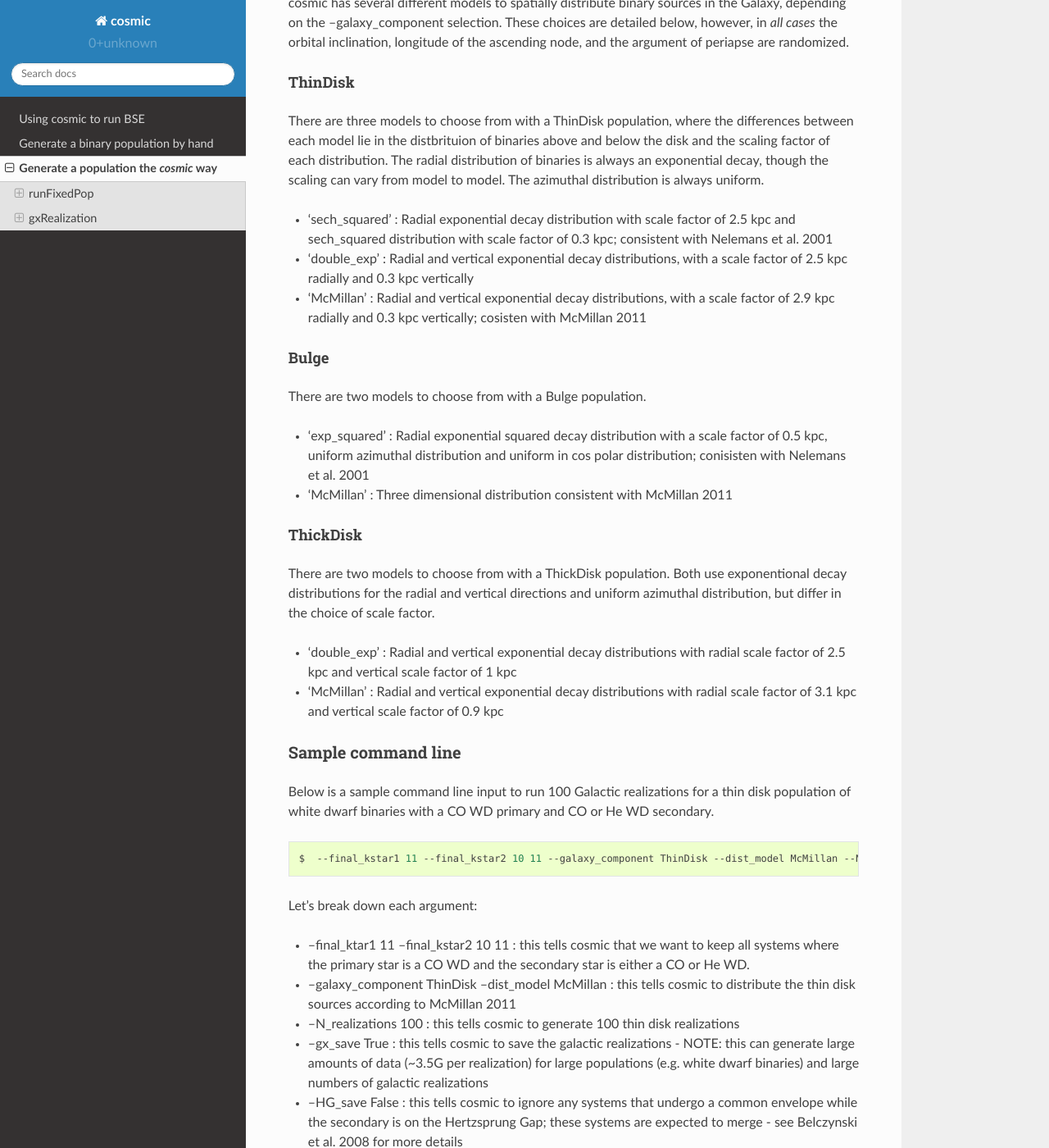
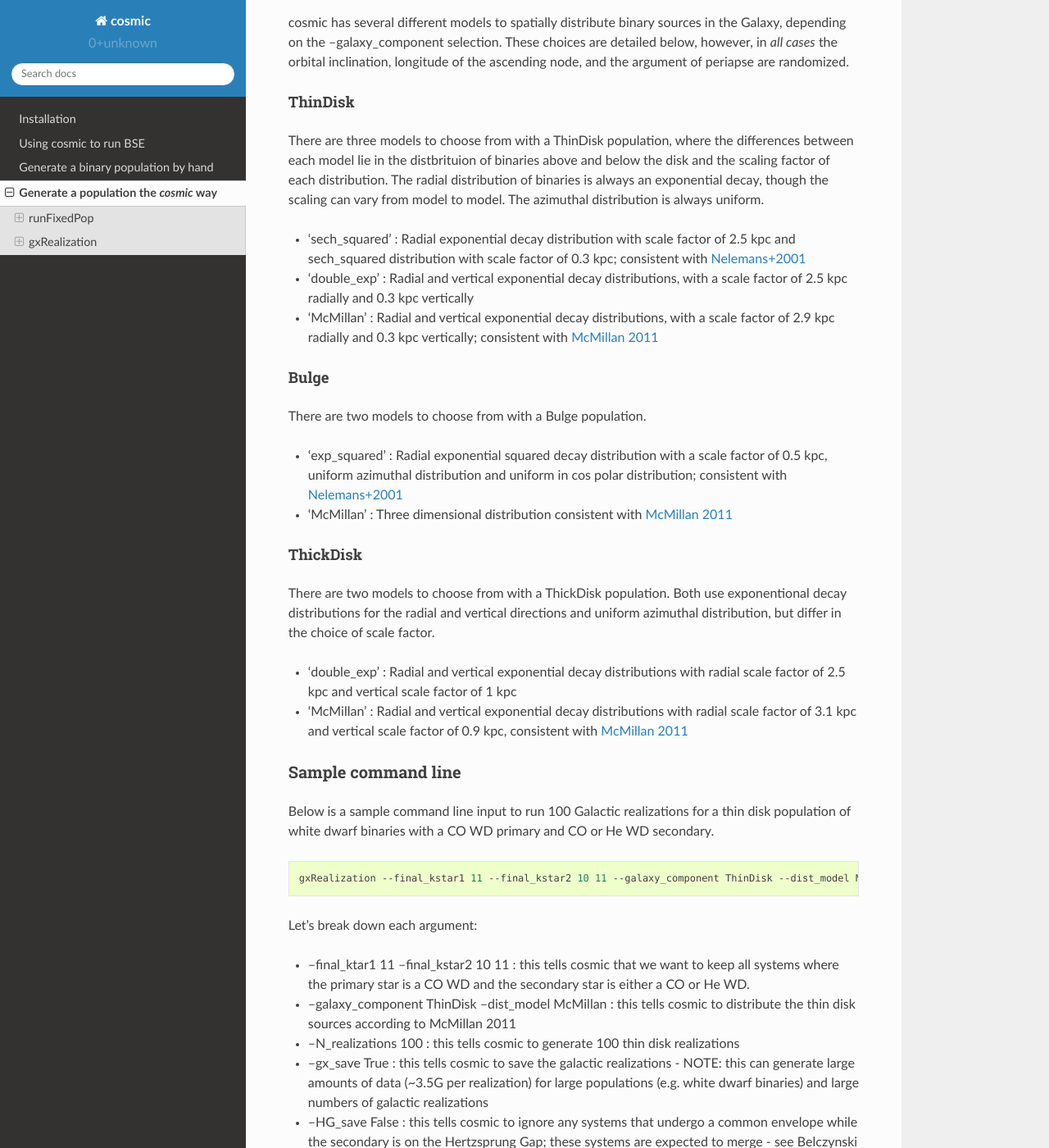
Before and after one commit to COSMIC-PopSynth/COSMIC, a Sphinx documentation site: the page built from docs/fixedpop/index.rst, in a window 1280 px wide and 1400 px high, scrolled down 2606 px. Shown: the whole window at 82% size. Built offline with Sphinx 7.4.7 and the Read the Docs theme 2.0.0, drawn with Linux system fonts in a browser that asks for light colours; some of the changed text lies outside the part shown.

Commit message:
adding in the docs!

```diff
--- a/docs/fixedpop/index.rst
+++ b/docs/fixedpop/index.rst
@@ -18,7 +18,7 @@
 
 .. code-block:: bash
 
-   $ runFixedPop -h
+   runFixedPop -h
 
 .. program-output:: runFixedPop -h
 
@@ -58,7 +58,9 @@
 
 * --convergence-params mass_1 mass_2 porb ecc : this tells cosmic to watch how the distributions of the masses, orbital period, and eccentricity of the binaries change with each iterated population
 
-* --initial_samp multidim : this tells cosmic to initialize the binaries with multidimensional parameter distributions according to Moe & Di Stefano 2017
+* --initial_samp multidim : this tells cosmic to initialize the binaries with multidimensional parameter distributions according to `Moe & Di Stefano 2017 <http://adsabs.harvard.edu/abs/2017ApJS..230...15M>`_
+
+* ---porb_cut: this tells cosmit to only retain systems with an orbital period less than 1e5 seconds
 
 * --Nstep 5000 --Niter 10000000 -n 1 : this tells cosmic to use 1 processor to evolve a maximum of 1e7 systems and check in every 5000 systems to track how the shape of the distributions of the parameters specified in convergence-params change
 
@@ -91,7 +93,7 @@
 
 .. code-block:: bash
 
-   $ gxRealization -h
+   gxRealization -h
 .. program-output:: gxRealization -h
 
 ======
@@ -104,20 +106,21 @@
 --------
 There are three models to choose from with a ThinDisk population, where the differences between each model lie in the distbrituion of binaries above and below the disk and the scaling factor of each distribution. The radial distribution of binaries is always an exponential decay, though the scaling can vary from model to model. The azimuthal distribution is always uniform.
 
-* 'sech_squared' : Radial exponential decay distribution with scale factor of 2.5 kpc and sech_squared distribution with scale factor of 0.3 kpc; consistent with Nelemans et al. 2001
+* 'sech_squared' : Radial exponential decay distribution with scale factor of 2.5 kpc and sech_squared distribution with scale factor of 0.3 kpc; consistent with `Nelemans+2001 <http://adsabs.harvard.edu/abs/2001A%26A...375..890N>`_
 
 * 'double_exp' : Radial and vertical exponential decay distributions, with a scale factor of 2.5 kpc radially and 0.3 kpc vertically
 
-* 'McMillan' : Radial and vertical exponential decay distributions, with a scale factor of 2.9 kpc radially and 0.3 kpc vertically; cosisten with McMillan 2011
+* 'McMillan' : Radial and vertical exponential decay distributions, with a scale factor of 2.9 kpc radially and 0.3 kpc vertically; consistent with `McMillan 2011 <http://adsabs.harvard.edu/abs/2011MNRAS.414.2446M>`_
 
 -----
 Bulge
 -----
 There are two models to choose from with a Bulge population.
 
-* 'exp_squared' : Radial exponential squared decay distribution with a scale factor of 0.5 kpc, uniform azimuthal distribution and uniform in cos polar distribution; conisisten with Nelemans et al. 2001
+* 'exp_squared' : Radial exponential squared decay distribution with a scale factor of 0.5 kpc, uniform azimuthal distribution and uniform in cos polar distribution; consistent with `Nelemans+2001 <http://adsabs.harvard.edu/abs/2001A%26A...375..890N>`_
 
-* 'McMillan' : Three dimensional distribution consistent with McMillan 2011
+* 'McMillan' : Three dimensional distribution consistent with `McMillan 2011 <http://adsabs.harvard.edu/abs/2011MNRAS.414.2446M>`_
+
 
 ---------
 ThickDisk
@@ -126,7 +129,8 @@
 
 * 'double_exp' : Radial and vertical exponential decay distributions with radial scale factor of 2.5 kpc and vertical scale factor of 1 kpc
 
-* 'McMillan' : Radial and vertical exponential decay distributions with radial scale factor of 3.1 kpc and vertical scale factor of 0.9 kpc
+* 'McMillan' : Radial and vertical exponential decay distributions with radial scale factor of 3.1 kpc and vertical scale factor of 0.9 kpc, consistent with `McMillan 2011 <http://adsabs.harvard.edu/abs/2011MNRAS.414.2446M>`_
+
 
 ===================
 Sample command line
@@ -135,7 +139,7 @@
 
 .. code-block:: bash
 
-   $  --final_kstar1 11 --final_kstar2 10 11 --galaxy_component ThinDisk --dist_model McMillan --N_realizations 100 --gx_save True --HG_save False --LISA_calc True -n 1
+   gxRealization --final_kstar1 11 --final_kstar2 10 11 --galaxy_component ThinDisk --dist_model McMillan --N_realizations 100 --gx_save True --HG_save False --LISA_calc True -n 1
 
 Let's break down each argument:
 
--- a/docs/runpop/index.rst
+++ b/docs/runpop/index.rst
@@ -17,7 +17,7 @@
 with the InitialBinaryTable class. There are two samplers available:
 
 1. `independent` : initial binary parameters are distributed independently
-2. `multidim` : accounts for parameter dependencies following `Moe & Di Stefano 2017 <http://adsabs.harvard.edu/abs/2017ApJS..230...15M>`
+2. `multidim` : accounts for parameter dependencies following `Moe & Di Stefano 2017 <http://adsabs.harvard.edu/abs/2017ApJS..230...15M>`_
 
 We consider both cases below.
 
@@ -92,14 +92,14 @@
 
 NOTE: the length of the initial binary data set, InitialBinaries, does not match
 the size parameter provided to InitialBinaryTable.sampler.
-This is becuase the sampler begins by sampling a set of stellar masses of size=size, then assigns each of the stellar masses to be either single or in a binary system following the prescription in `van Haaften+2013 <http://adsabs.harvard.edu/abs/2012A%26A...537A.104V>`.
+This is becuase the sampler begins by sampling a set of stellar masses of size=size, then assigns each of the stellar masses to be either single or in a binary system following the prescription in `van Haaften+2013 <http://adsabs.harvard.edu/abs/2012A%26A...537A.104V>`_.
 Since we are interested in binaries, we only retain the binary systems. However, we also keep track of the total mass sampled so that we can scale our results to a full Milky Way population.
 
 ********
 multidim
 ********
 
-cosmic implements multidimensionally distributed initial binaries according to Moe Di Stefano 2017. The python code used in cosmic to create this sample was written by Mads Sorenson, and is based on the IDL codes written to accompany Moe & Di Stefano 2017.
+cosmic implements multidimensionally distributed initial binaries according to `Moe & Di Stefano 2017 <http://adsabs.harvard.edu/abs/2017ApJS..230...15M>`_. The python code used in cosmic to create this sample was written by Mads Sorenson, and is based on the IDL codes written to accompany `Moe & Di Stefano 2017 <http://adsabs.harvard.edu/abs/2017ApJS..230...15M>`_.
 
 The multidimensional initial binary data is sampled in cosmic as follows:
 
```
Also changed, not shown: other parts of docs/fixedpop/index.rst (+3 -3 lines), docs/examples/index.rst (+6 -5 lines), docs/index.rst (+12 -4 lines), docs/install/index.rst (added, +29 -0 lines).
